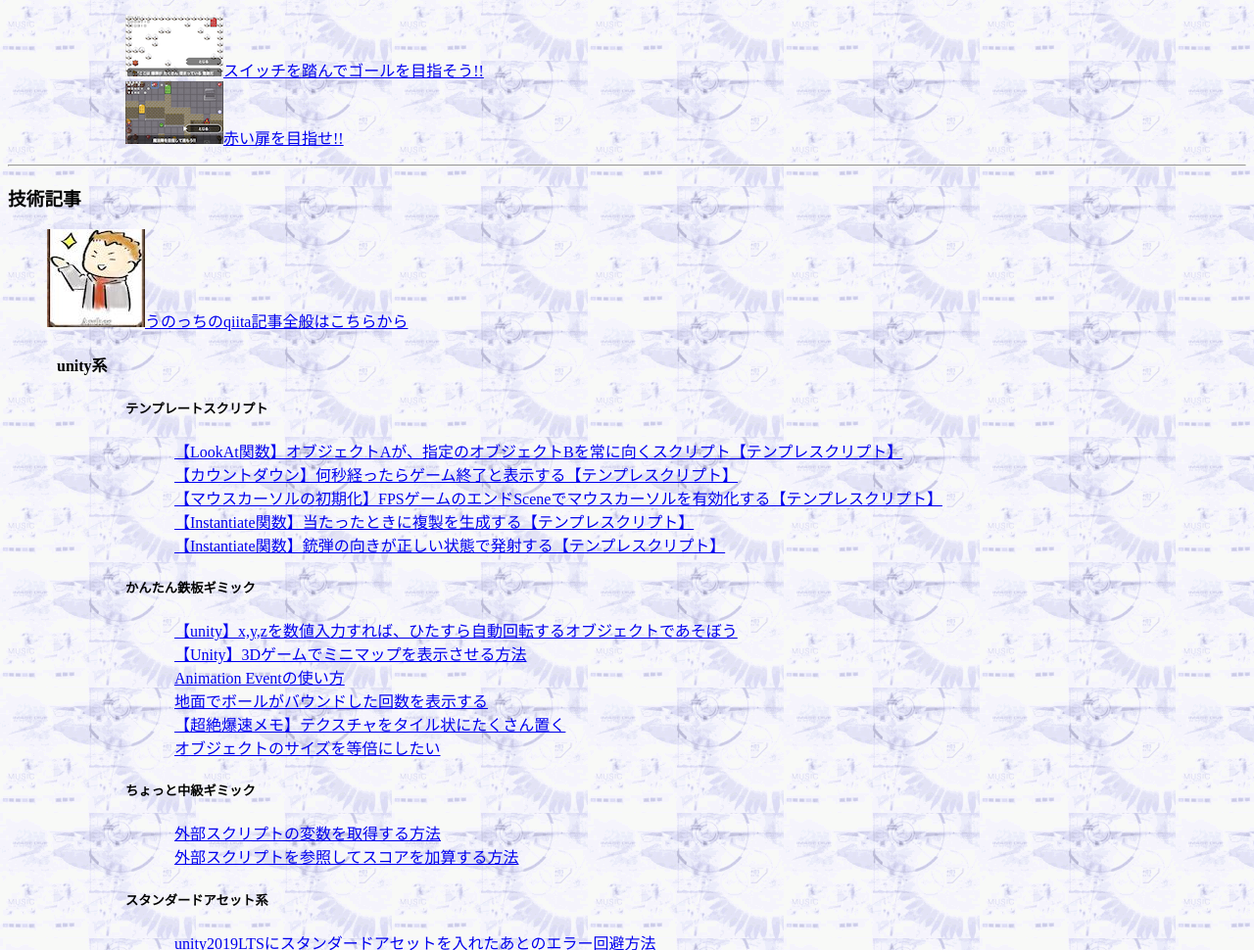
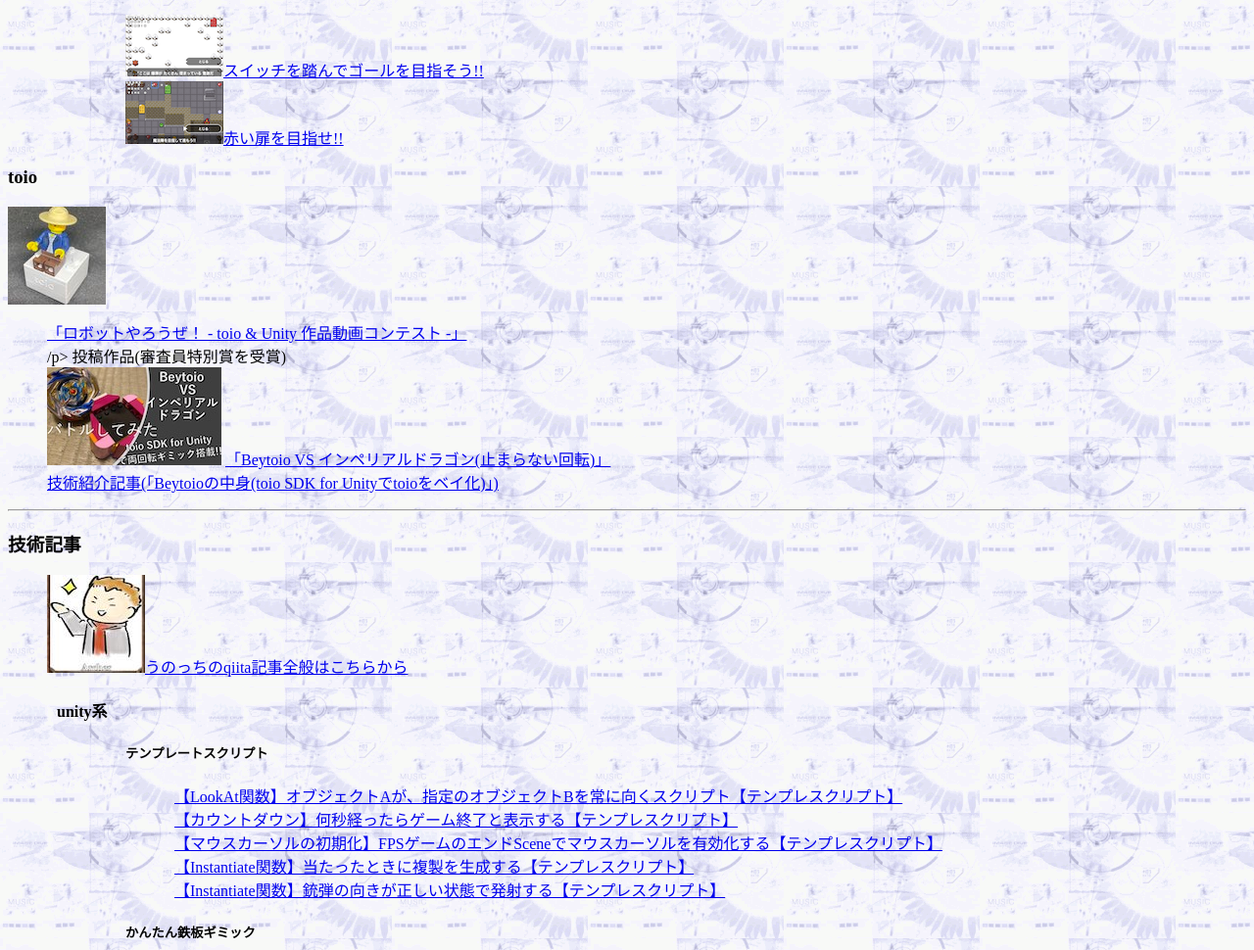
Before and after one commit to sanpeita/github.io, a plain HTML site: page index.html in a window 1280 px wide. Shown: the part 1730-2700 px from the top of the page at 98% size. Drawn offline with Linux system fonts and the light colour scheme.

Commit message:
Add files via upload

```diff
--- a/index.html
+++ b/index.html
@@ -125,6 +125,23 @@
   </p>
 
   <!-- H3 =+====+====+====+====+====+====+====+====+ -->
+  <h3>toio</h3>
+  <p>
+    <img src="./images/toiominifig.jpeg">
+  <div style="margin-left:40px">
+    <p>
+      <a href="https://toio.io/blog/detail/20201203.html" target="_blank">「ロボットやろうぜ！ - toio & Unity 作品動画コンテスト -」</a><br>
+      /p>
+      投稿作品(審査員特別賞を受賞)<br>
+      <img src="./images/BeytoioVSIG.jpg">
+      <a href="https://youtu.be/AxXphv2tZBc" target="_blank">「Beytoio VS インペリアルドラゴン(止まらない回転)」</a><br>
+      <a href="https://qiita.com/sanpeita/items/9b14dd755a5a3711bbba" target="_blank">技術紹介記事(「Beytoioの中身(toio SDK for
+        Unityでtoioをベイ化)」)</a><br>
+    <p></p>
+  </div>
+  </p>
+
+  <!-- H3 =+====+====+====+====+====+====+====+====+ -->
   <!--
     <h3>BOOTH</h3>
     <p>
@@ -135,7 +152,6 @@
     </div>
     </p>
     -->
-
 
   <hr>
 
```
